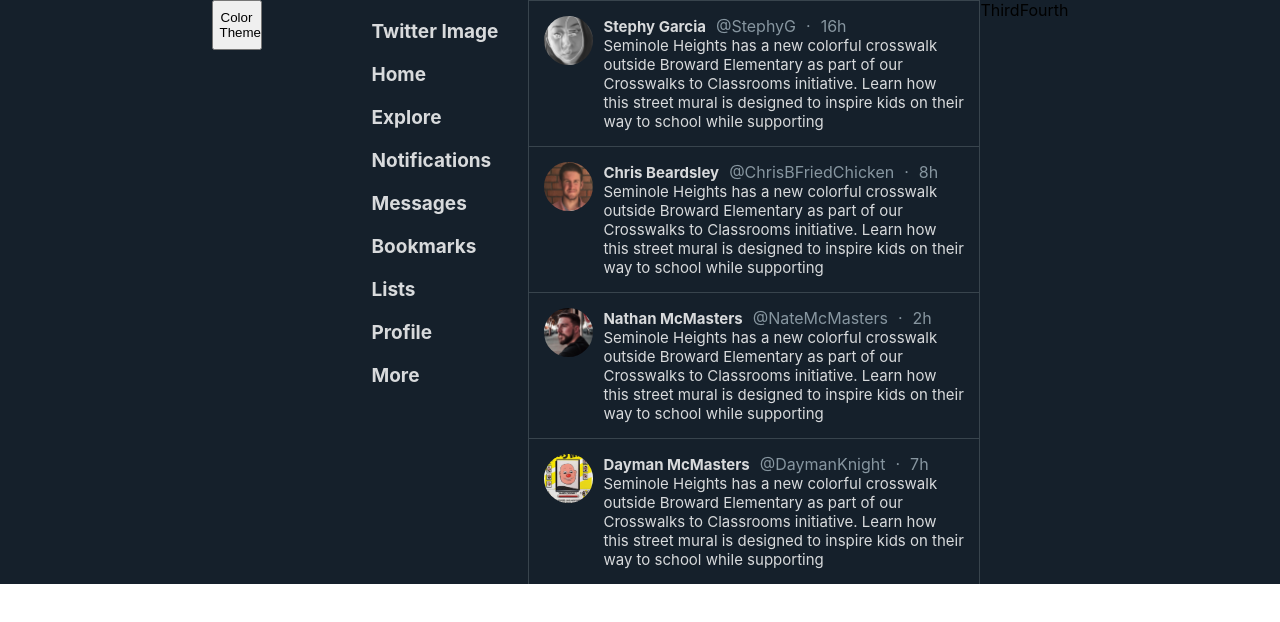
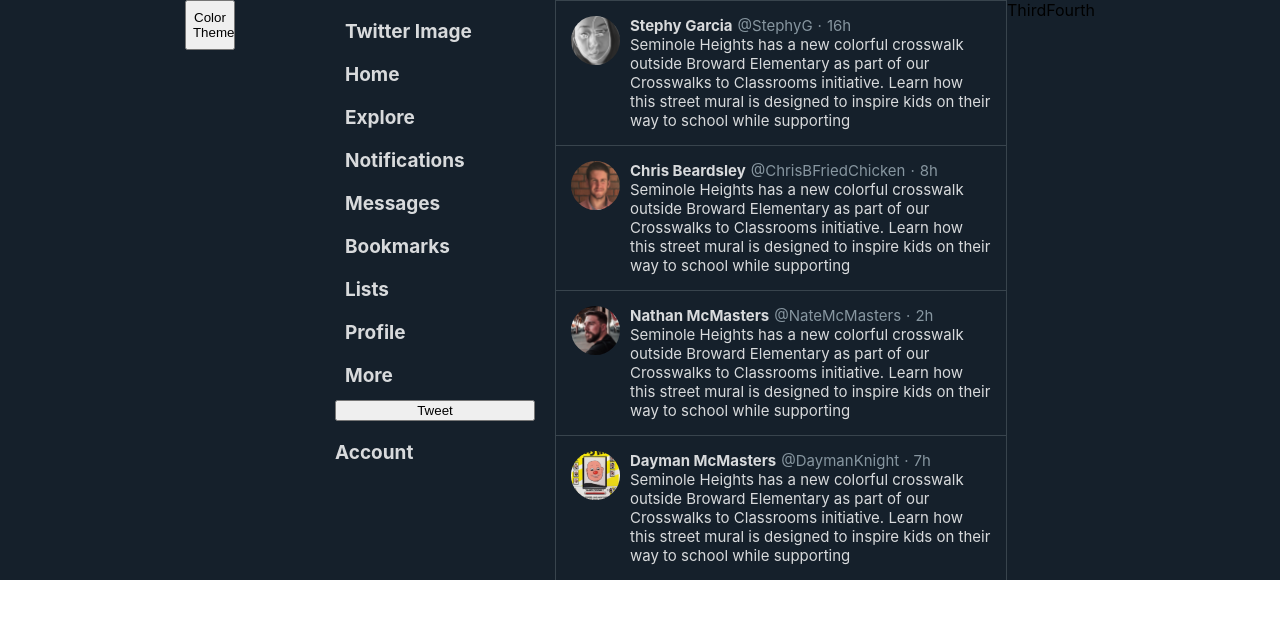
Before and after one commit to michael-mcmasters/twitter-clone, a React (Create React App) app: page / in a window 1280 px wide. Shown: the top 622 px of the page. Built offline with nearby package versions, Linux system fonts and the light colour scheme.

Commit message:
more changes to navbar and CSS styling for that and tweets

```diff
--- a/src/components/Program.js
+++ b/src/components/Program.js
@@ -14,14 +14,12 @@
     <React.Fragment>
       <div style={background(colorTheme)}>
         <div style={row}>
-          {/* Left row */}
           <ColorThemeToggle></ColorThemeToggle>
           <NavBar></NavBar>
+          {/* this div makes everything go up and down */}
           <div>
-            {/* Center row ... Items here go in column up and down */}
             <Tweets></Tweets>
           </div>
-          {/* Right row */}
           <div>Third</div>
           <div>Fourth</div>
         </div>
--- a/src/components/navBar/NavBar.js
+++ b/src/components/navBar/NavBar.js
@@ -5,7 +5,6 @@
   const colorTheme = React.useContext(ColorThemeContext);
 
   return (
-    <React.Fragment>
     <div style={container(colorTheme)}>
       <div style={twitterImage}>Twitter Image</div>
       <div style={text}>Home</div>
@@ -16,8 +15,9 @@
       <div style={text}>Lists</div>
       <div style={text}>Profile</div>
       <div style={text}>More</div>
+      <button style={tweetButton}>Tweet</button>
+      <div style={accountInfo}>Account</div>
     </div>
-    </React.Fragment>
   );
 }
 
@@ -39,3 +39,14 @@
   weight: "bold",
   padding: "10px",
 };
+
+const tweetButton = {
+  width: "200px",
+};
+
+// the width of this determines how wide navbar is.
+// this can probably be its own component.
+const accountInfo = {
+  paddingTop: "20px",
+  width: "255",
+};
--- a/src/components/tweets/Tweet.js
+++ b/src/components/tweets/Tweet.js
@@ -47,6 +47,7 @@
   return {
     display: "flex",
     padding: "15px",
+    fontSize: "15px",
   };
 }
 
@@ -78,14 +79,13 @@
 function primaryText(colorTheme) {
   return {
     fontWeight: "bold",
-    fontSize: "15px",
     color: colorTheme.textPrime,
   };
 }
 
 function secondaryText(colorTheme) {
   return {
-    paddingLeft: "10px",
+    paddingLeft: "5px",
     color: colorTheme.textSec,
   };
 }
@@ -96,6 +96,5 @@
     //wordWrap: "break-word",
     //display: "table",
     display: "inline-block",
-    fontSize: "15px",
   };
 }
```
Lines whose indentation alone changed are shown as unchanged.
